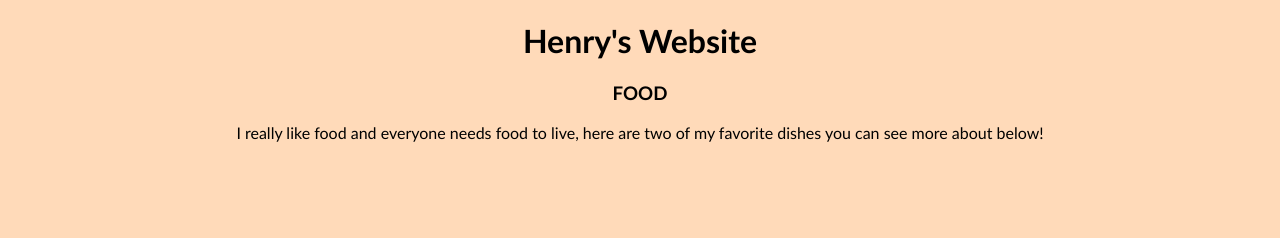
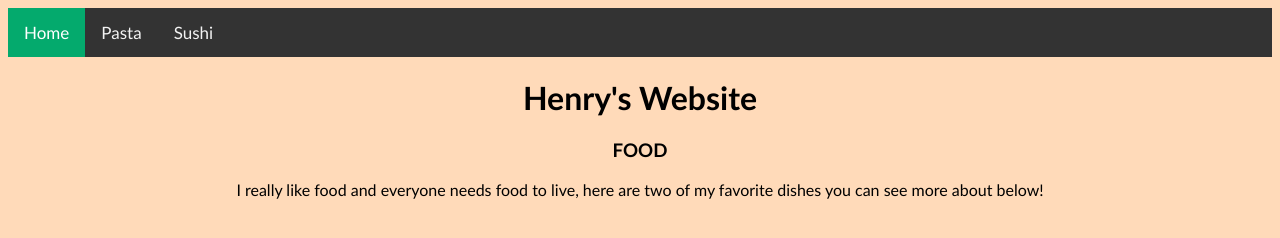
Before and after one commit to henryfan03/Henry-Project1-CSCI39548, a plain HTML site: page index.html in a window 1280 px wide. Drawn offline with Linux system fonts and the light colour scheme.

Commit message:
Added navbar to each html page, added navbar css to each .css page

```diff
--- a/css/pasta.css
+++ b/css/pasta.css
@@ -3,3 +3,31 @@ body {
     background-color: #FFEFD5;
     text-align: center;
 }
+
+/* Add a black background color to the top navigation */
+.topnav {
+    background-color: #333;
+    overflow: hidden;
+}
+
+/* Style the links inside the navigation bar */
+.topnav a {
+    float: left;
+    color: #f2f2f2;
+    text-align: center;
+    padding: 14px 16px;
+    text-decoration: none;
+    font-size: 17px;
+}
+
+/* Change the color of links on hover */
+.topnav a:hover {
+    background-color: #ddd;
+    color: black;
+}
+
+/* Add a color to the active/current link */
+.topnav a.active {
+    background-color: #04AA6D;
+    color: white;
+}
--- a/css/style.css
+++ b/css/style.css
@@ -3,3 +3,31 @@ body {
     background-color: #FFDAB9;
     text-align: center;
 }
+
+/* Add a black background color to the top navigation */
+.topnav {
+    background-color: #333;
+    overflow: hidden;
+}
+
+/* Style the links inside the navigation bar */
+.topnav a {
+    float: left;
+    color: #f2f2f2;
+    text-align: center;
+    padding: 14px 16px;
+    text-decoration: none;
+    font-size: 17px;
+}
+
+/* Change the color of links on hover */
+.topnav a:hover {
+    background-color: #ddd;
+    color: black;
+}
+
+/* Add a color to the active/current link */
+.topnav a.active {
+    background-color: #04AA6D;
+    color: white;
+}
--- a/css/sushi.css
+++ b/css/sushi.css
@@ -3,3 +3,31 @@ body {
     background-color: #9370DB;
     text-align: center;
 }
+
+/* Add a black background color to the top navigation */
+.topnav {
+    background-color: #333;
+    overflow: hidden;
+}
+
+/* Style the links inside the navigation bar */
+.topnav a {
+    float: left;
+    color: #f2f2f2;
+    text-align: center;
+    padding: 14px 16px;
+    text-decoration: none;
+    font-size: 17px;
+}
+
+/* Change the color of links on hover */
+.topnav a:hover {
+    background-color: #ddd;
+    color: black;
+}
+
+/* Add a color to the active/current link */
+.topnav a.active {
+    background-color: #04AA6D;
+    color: white;
+}
--- a/index.html
+++ b/index.html
@@ -6,6 +6,11 @@
   <link href="css/style.css" rel="stylesheet" />
 </head>
 <body>
+<div class="topnav">
+  <a class="active" href="index.html">Home</a>
+  <a href="pasta.html">Pasta</a>
+  <a href="sushi.html">Sushi</a>
+</div>
 <h1>Henry's Website</h1>
 <h3>FOOD</h3>
 <p>I really like food and everyone needs food to live, here are two of my favorite dishes you can see more about below!</p>
```
Also changed, not shown: pasta.html (+7 -0 lines), sushi.html (+7 -0 lines).
